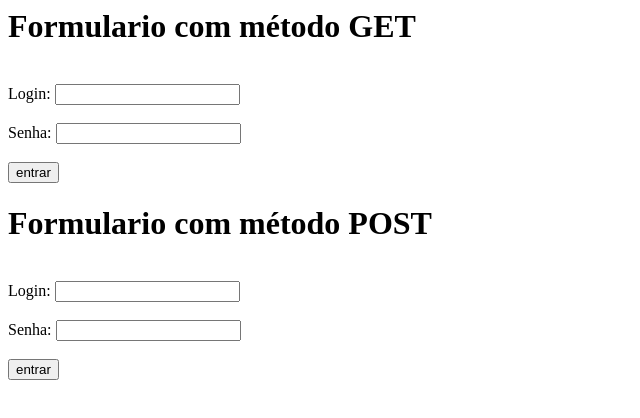
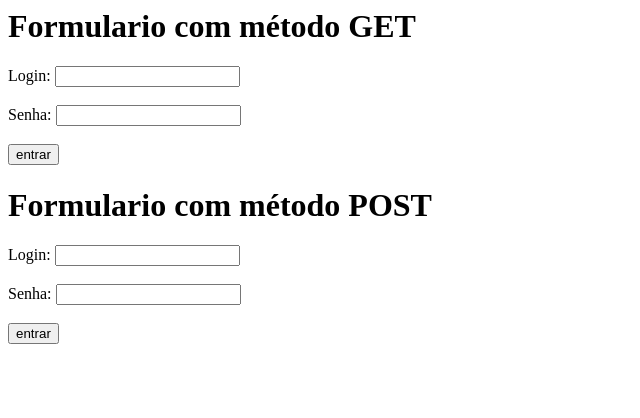
Before and after one commit to CEEMTI-BG-prof-Melissa/aula-05-13-05-lpw-gabriel-e-raqueli, a plain HTML site: page index.html in a window 1280 px wide. Shown: the whole page, without its empty margins (0-640 px from the left). Drawn offline with Linux system fonts and the light colour scheme.

Commit message:
Update index.html

```diff
--- a/index.html
+++ b/index.html
@@ -4,7 +4,7 @@
   </head>
   <body>
     <form>
-      <h1> Formulario com método GET </h1><br>
+      <h1> Formulario com método GET </h1>
         Login: <input type="text"><br>
         <br>
         Senha: <input type="password"><br>
@@ -12,7 +12,7 @@
         <input type="button" value="entrar">
     </form>
     <form>
-        <h1> Formulario com método POST </h1><br>
+        <h1> Formulario com método POST </h1>
         Login: <input type="text"><br>
         <br>
         Senha: <input type="password"><br>
```
